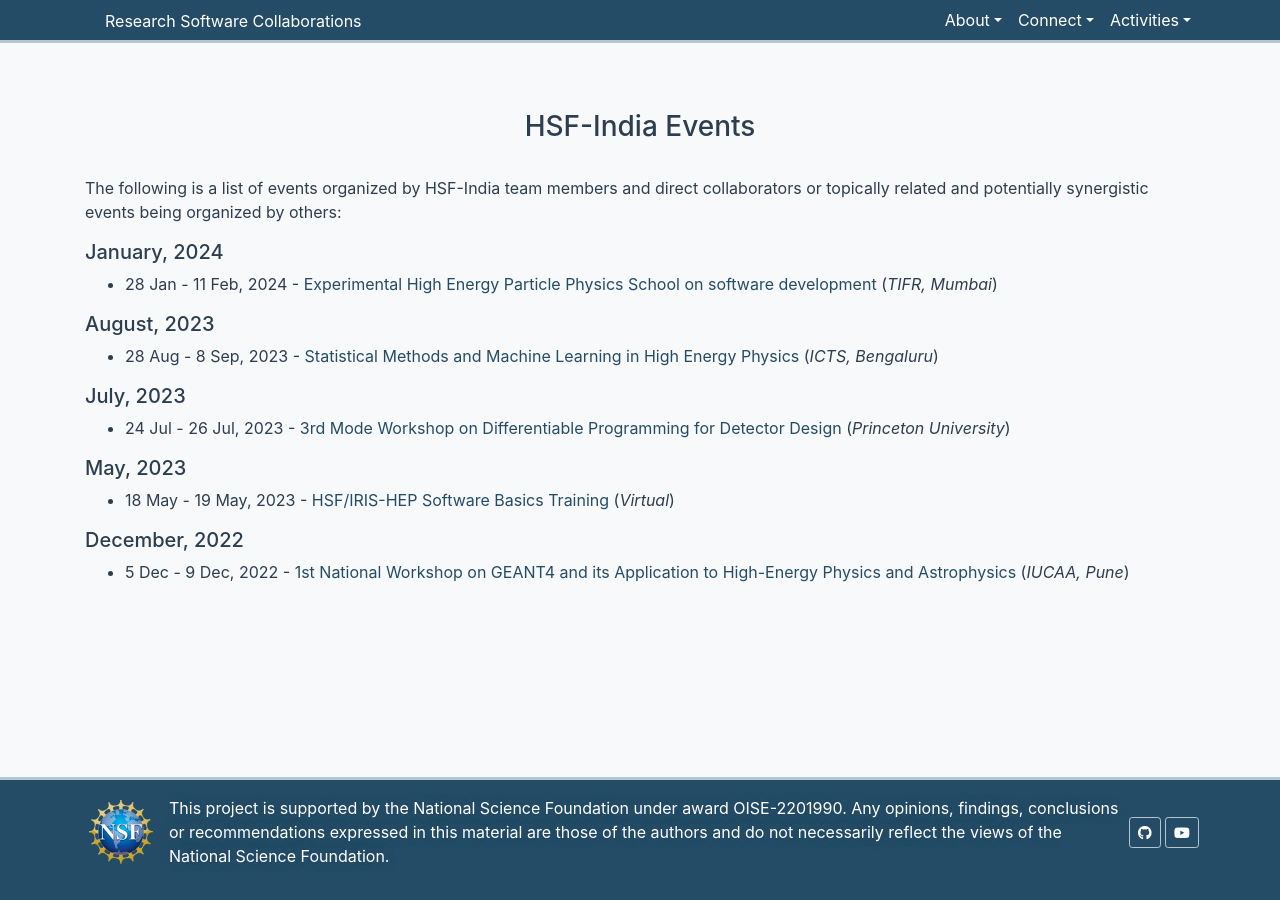
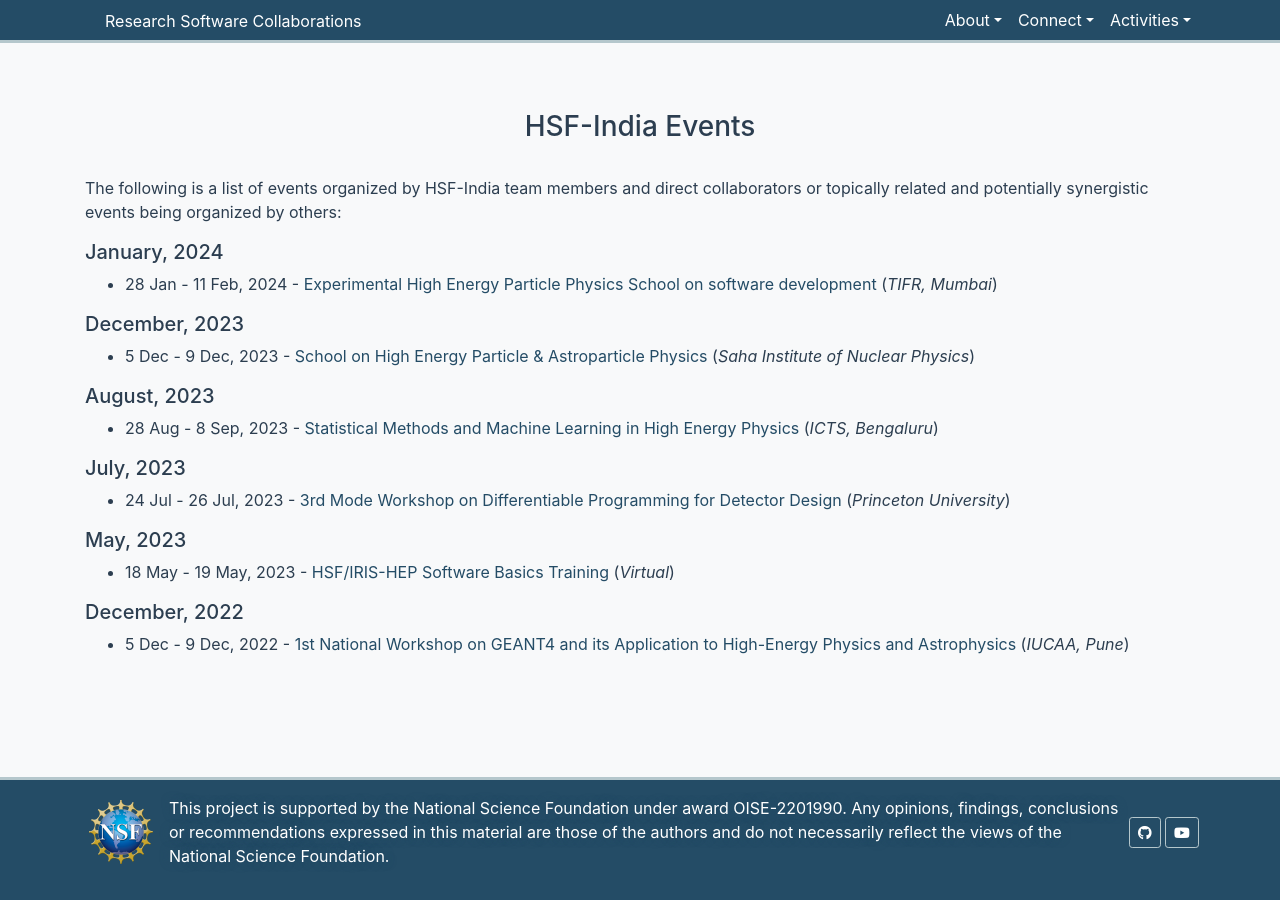
Before and after one commit to research-software-collaborations/research-software-collaborations.github.io, a Jekyll site: the page built from pages/events.md, in a window 1280 px wide. Built offline with Jekyll 4.4.1, drawn with Linux system fonts in a browser that asks for light colours; cached includes are drawn as plain includes.

Commit message:
update new schools

```diff
--- /dev/null
+++ b/_data/events/20231205-hepapdas.yml
@@ -0,0 +1,7 @@
+name: School on High Energy Particle & Astroparticle Physics
+startdate: 2023-12-05
+enddate: 2024-12-09
+location: Saha Institute of Nuclear Physics
+meetingurl: https://indico.saha.ac.in/event/5/
+image:
+description:
--- a/_data/events/20240128-expHepTraining.yml
+++ b/_data/events/20240128-expHepTraining.yml
@@ -2,6 +2,6 @@ name: Experimental High Energy Particle Physics School on software development
 startdate: 2024-01-28
 enddate: 2024-02-11
 location: TIFR, Mumbai
-meetingurl: https://www.tifr.res.in/~ehep2024/index.php
+meetingurl: https://indico.tifr.res.in/indico/conferenceDisplay.py?confId=9018
 image:
 description:
```
